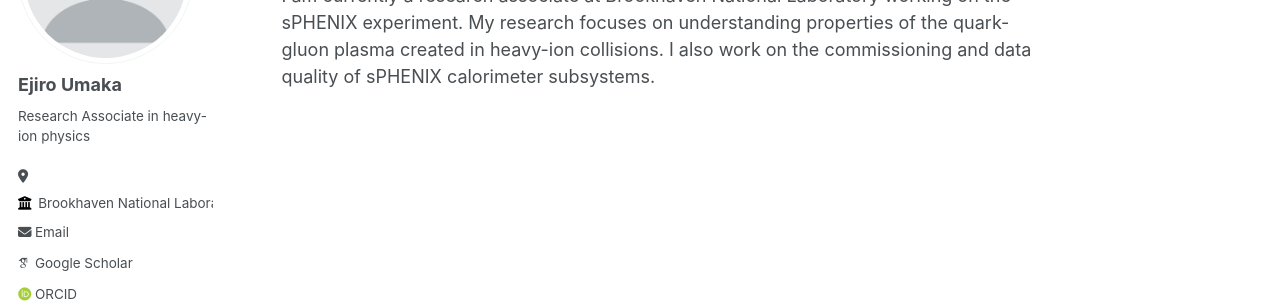
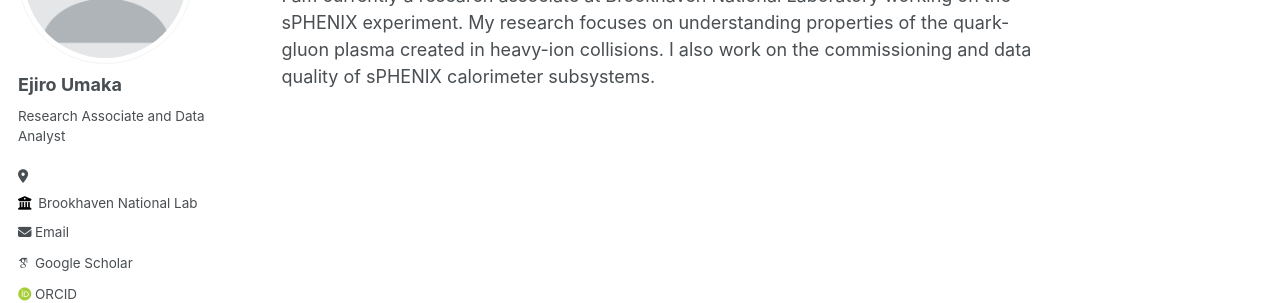
Before and after one commit to eumaka/eumaka.github.io, a Jekyll site: the page built from _pages/about.md, in a window 1280 px wide. Shown: the part 217-520 px from the top of the page. Built offline with Jekyll 4.4.1, drawn with Linux system fonts in a browser that asks for light colours; some web fonts are replaced.

Commit message:
Update _config.yml

```diff
--- a/_config.yml
+++ b/_config.yml
@@ -82,9 +82,9 @@ analytics:
 author:
   name             : "Ejiro Umaka"
   avatar           : "profile.png"
-  bio              : "Research Associate in heavy-ion physics"
+  bio              : "Research Associate and Data Analyst"
   location         : ""
-  employer         : "Brookhaven National Laboratory"
+  employer         : "Brookhaven National Lab"
   pubmed           : #"https://www.ncbi.nlm.nih.gov/pubmed/?term=john+snow"
   googlescholar    : "https://scholar.google.com/citations?user=r_2WiDUAAAAJ&hl=en"
   email            : ejinaomiumaka@gmail.com
```
